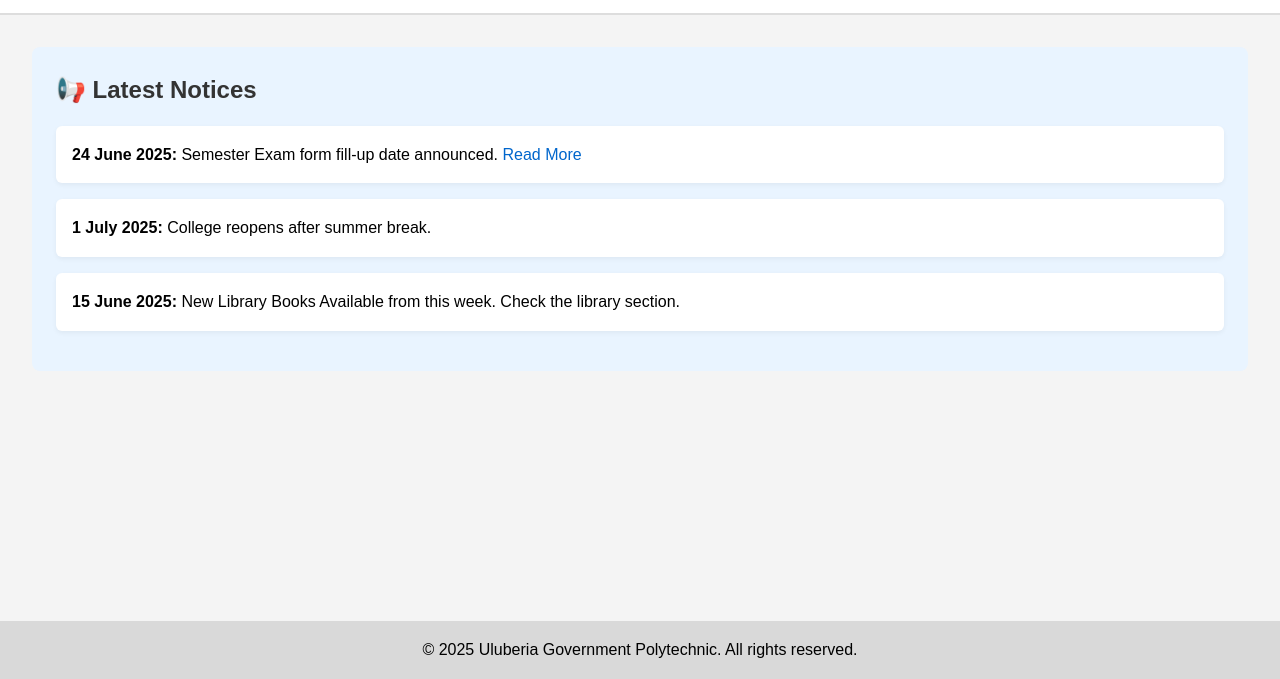
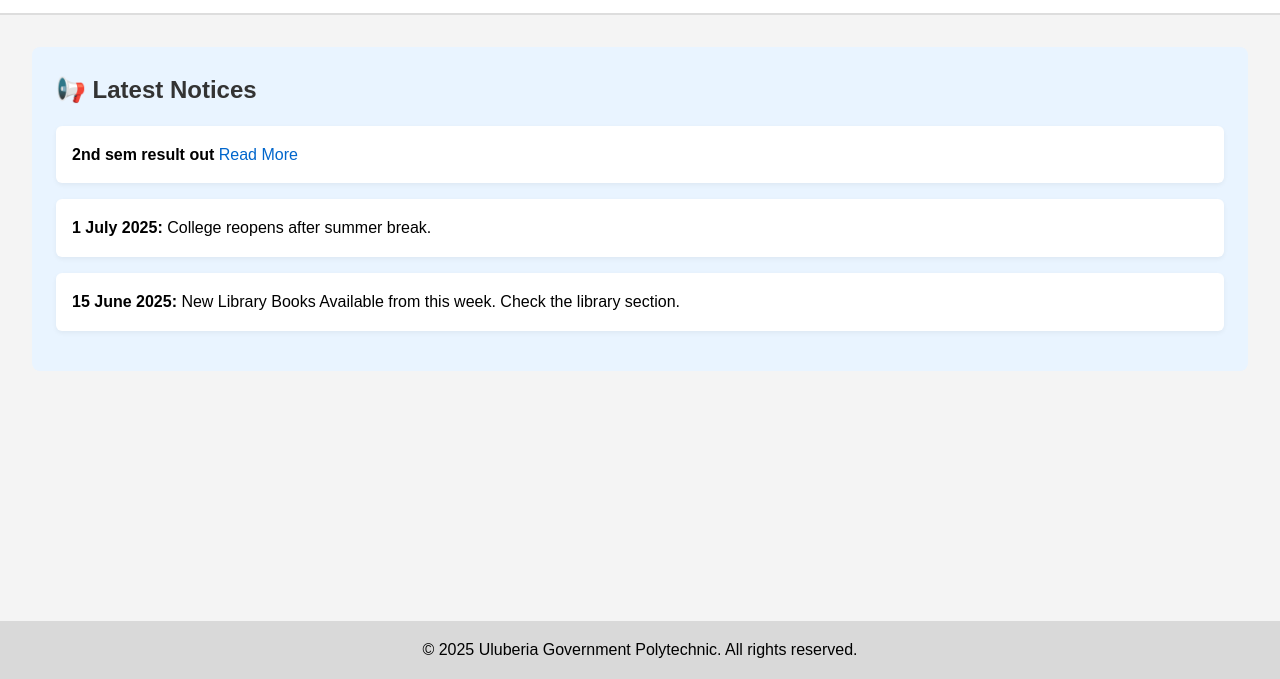
Before and after one commit to subhradip-sasmal/uluberia-government-polytechnic-test-1, a plain HTML site: page notice.html in a window 1280 px wide. Shown: the part 121-800 px from the top of the page. Drawn offline with Linux system fonts and the light colour scheme.

Commit message:
Update notice.html

```diff
--- a/notice.html
+++ b/notice.html
@@ -41,7 +41,7 @@
     <section class="notice-section">
       <h2>📢 Latest Notices</h2>
       <ul>
-        <li><strong>24 June 2025:</strong> Semester Exam form fill-up date announced. <a href="#">Read More</a></li>
+        <li><strong>2nd sem result out</strong>  <a href="#">Read More</a></li>
         <li><strong>1 July 2025:</strong> College reopens after summer break.</li>
         <li><strong>15 June 2025:</strong> New Library Books Available from this week. Check the library section.</li>
       </ul>
```
